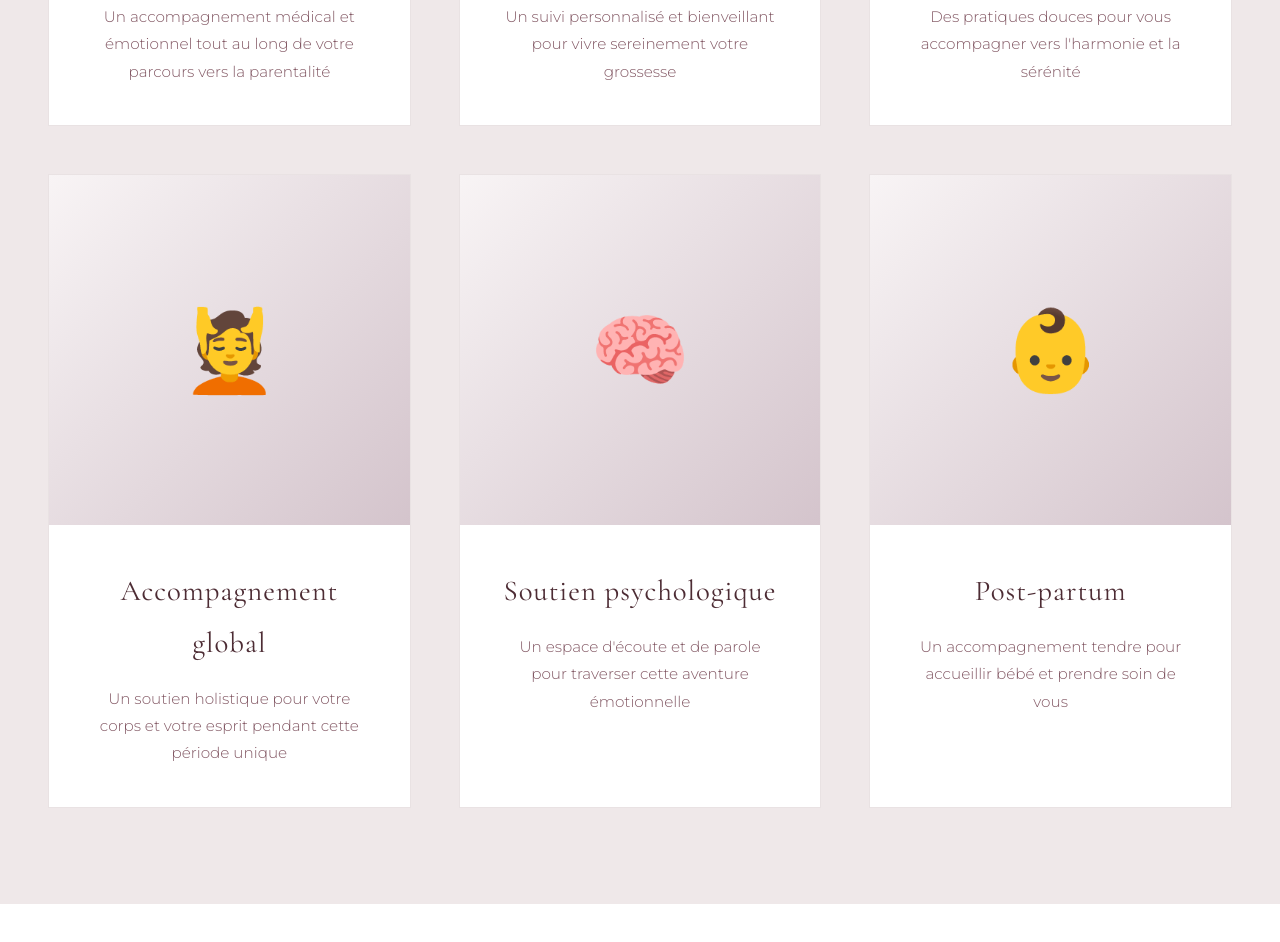
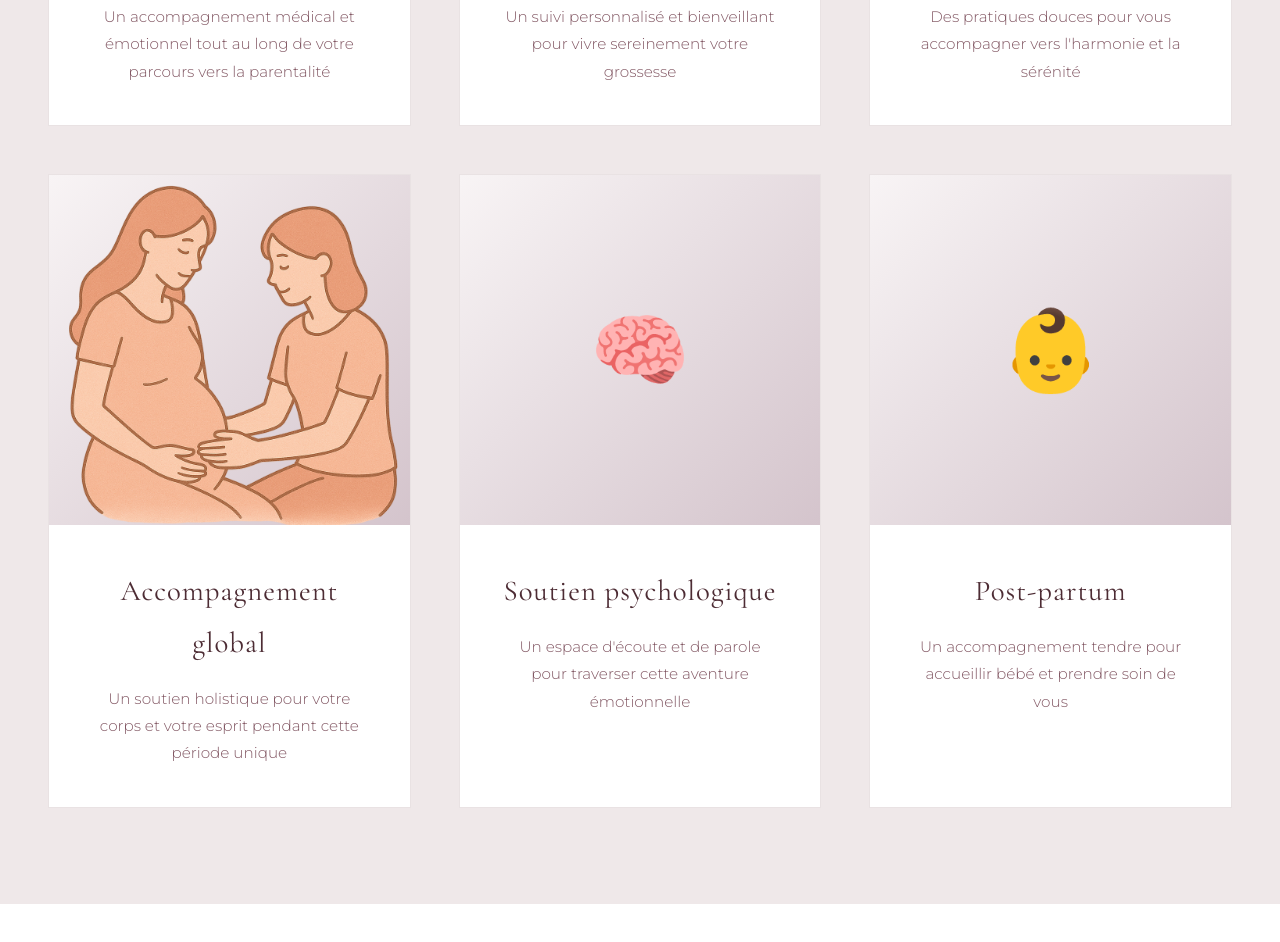
Before and after one commit to vianatafrance/vianata, a plain HTML site: page index.html in a window 1280 px wide. Shown: the part 1663-2605 px from the top of the page. Drawn offline with nearby package versions, Linux system fonts and the light colour scheme.

Commit message:
Update index.html

```diff
--- a/index.html
+++ b/index.html
@@ -682,7 +682,9 @@
                     </div>
 
                     <div class="category-card" onclick="showCategory('accompagnement')">
-                        <div class="category-image">💆</div>
+                        <div class="category-image accompagnement">
+                            <img src="logoaccompagnement.png" alt="Accompagnement" class="category-img">
+                        </div>
                         <div class="category-content">
                             <h3>Accompagnement global</h3>
                             <p>Un soutien holistique pour votre corps et votre esprit pendant cette période unique</p>
```
